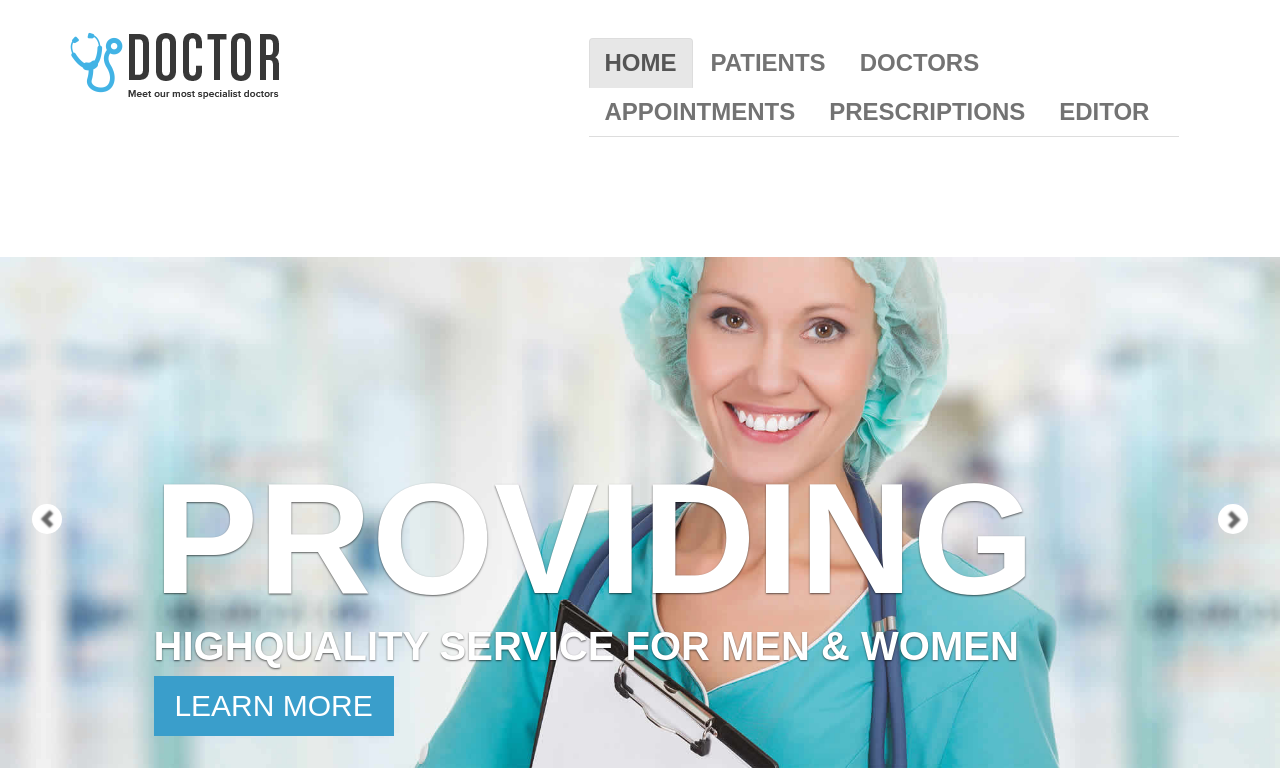
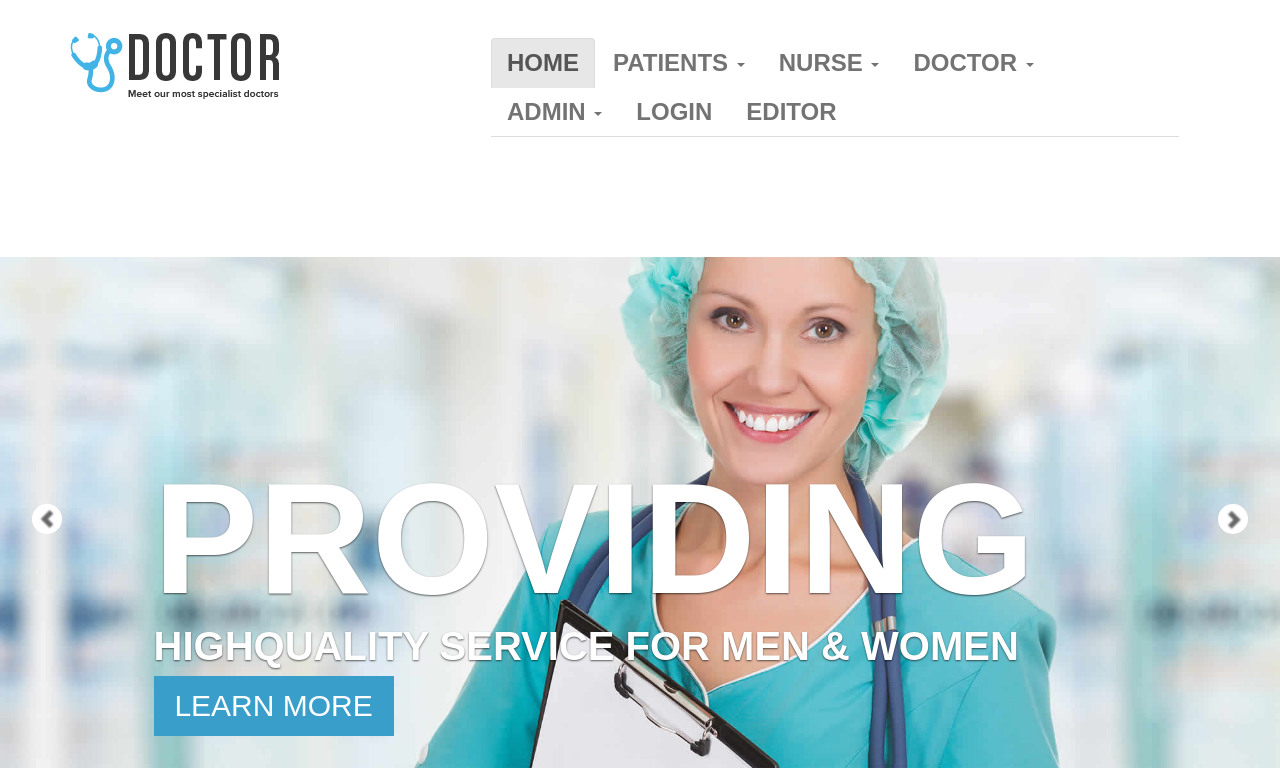
Before and after one commit to djlad/patientrecordproject, a Flask app: page /static/index.html in a window 1280 px wide. Shown: the top 768 px of the page. Run offline with Flask 2, Linux system fonts and the light colour scheme; data comes from the database, SQL or seed files in the repository; some libraries are stand-ins or nearby versions; some web fonts are replaced.

Commit message:
made pages drop down

```diff
--- a/routes/routes.py
+++ b/routes/routes.py
@@ -24,8 +24,9 @@ def add_user():
     return 'doctors'
 
 
-@mainroutes.route('/patients')
-def render_patients_area():
+@mainroutes.route('/login')
+def login():
+
     return 'patients'
 
 @mainroutes.route('/getpatients', methods=['GET', 'Post'])
--- a/static/css/style.css
+++ b/static/css/style.css
@@ -9,6 +9,17 @@
 *
 *
 ****/
+
+/* login */
+#login {
+    background-color: #3a9dca;
+    color: black;
+    width: 300px;
+    text-align:center;
+    margin: auto;
+    border: 2px solid black;
+    border-radius: 25px;
+}
 
 body {
     margin: 0;
--- a/static/entry.html
+++ b/static/entry.html
@@ -1,6 +1,6 @@
 <div class="row">
     <div class="col-md-10">
-        <input class="form-control" id="myInput" type="text" placeholder="Search..">
+        <input class="form-control" type="text" placeholder="Search..">
     </div>
     <div class="col-md-2">
         <button class="btn-primary" onclick="addEntry('{{selectorType}}')">Add</button>
@@ -17,7 +17,7 @@
                     {{/each}}
                 </tr>
             </thead>
-            <tbody id="myTable">
+            <tbody>
                 {{#each entries}}
                 <tr onclick="goToEditor({{ID}}, '{{selectorType}}')" >
                     {{#each this}}
--- a/static/index.html
+++ b/static/index.html
@@ -48,10 +48,6 @@
 
 					      <ul class="nav nav-tabs navbar-nav navbar-right">
 					        <li class="active"><a class="menu" data-toggle="tab" href="#landing-page" >Home</a></li>
-							<!--<li><a class="menu" data-toggle="tab" href="#about">about us</a></li>
-					        <li><a class="menu" data-toggle="tab" href="#service">our services </a></li>
-					        <li><a class="menu" data-toggle="tab" href="#team">our team</a></li>
-					        <li><a class="menu" data-toggle="tab" href="#contact">contact us</a></li>-->
 					        <li><a class="menu" data-toggle="tab" href="#patients">patients</a></li>
 					        <li><a class="menu" data-toggle="tab" href="#appointments">appointments</a></li>
 					      </ul>
@@ -134,5 +130,6 @@
 	<script src="js/main.js"></script>
 	<script src="js/patients.js"></script>
 	<script src="js/editor.js"></script>
+	<script src="js/login.js"></script>
 </body>
 </html>
--- /dev/null
+++ b/static/js/login.js
@@ -0,0 +1,14 @@
+console.log('login.js imported');
+
+function loadLogin(){
+    console.log(userInfo);
+}
+
+function onLogin(){
+    var username = document.getElementById();
+    var password = document.getElementById();
+    var url = '/login';
+    $.ajax(url,{
+
+    );
+}
--- a/static/js/main.js
+++ b/static/js/main.js
@@ -15,7 +15,8 @@ function loadTabs(){
         "tabholder",
         "entry",
         "editor",
-        'selector-table'
+        'selector-table',
+        'login'
     ]
     //pages = {};
     var elm = document.getElementById(urls[0]);
@@ -48,6 +49,7 @@ function genBuildTabs(pages){
         document.body.innerHTML = tabHolderTemplate(pages);
         //from patients.html
         loadPatients(pages);
+        loadLogin();
     }
 }
 
--- /dev/null
+++ b/static/login.html
@@ -0,0 +1,19 @@
+<div id="login" class="tab-pane">
+    <h3>Please log in</h3> <br><br>
+    User Name: <input type='text' name='username'/><br><br>
+    Password:  <input type='password' name='password'/><br><br>
+    <a href="" style="color:purple">Forgot login credentials? Click here</a><br>
+    <a href="" style="color:purple">Don't have account? Click here to sign up</a><br>
+    <input type='submit' name='login' value='Log in'/>
+    <br><br>
+</div>
+<script>
+function signup() {
+    var x = document.getElementById("signup");
+    if (x.style.display === "none") {
+        x.style.display = "block";
+    } else {
+        x.style.display = "none";
+    }
+}
+</script>
--- a/static/tabholder.html
+++ b/static/tabholder.html
@@ -3,12 +3,12 @@
 	<header class="top-header">
 		<div class="container">
 			<div class="row">
-				<div class="col-xs-5 header-logo">
+				<div class="col-xs-4 header-logo">
 					<br>
 					<a href="index.html"><img src="img/logo.png" alt="" class="img-responsive logo"></a>
 				</div>
 
-				<div class="col-md-7">
+				<div class="col-md-8">
 					<nav class="navbar navbar-default">
 					  <div class="container-fluid nav-bar">
 					    <!-- Brand and toggle get grouped for better mobile display -->
@@ -26,14 +26,47 @@
 
 					      <ul class="nav nav-tabs navbar-nav navbar-right">
 					        <li class="active"><a class="menu" data-toggle="tab" href="#landing-page" >Home</a></li>
-							<!--<li><a class="menu" data-toggle="tab" href="#about">about us</a></li>
-					        <li><a class="menu" data-toggle="tab" href="#service">our services </a></li>
-					        <li><a class="menu" data-toggle="tab" href="#team">our team</a></li>
-					        <li><a class="menu" data-toggle="tab" href="#contact">contact us</a></li>-->
-					        <li><a class="menu" data-toggle="tab" href="#patients">patients</a></li>
-					        <li><a class="menu" data-toggle="tab" href="#doctors">doctors</a></li>
-					        <li><a class="menu" data-toggle="tab" href="#appointments">appointments</a></li>
-					        <li><a class="menu" data-toggle="tab" href="#prescriptions">prescriptions</a></li>
+									<li class='dropdown'>
+										<a class="dropdown-toggle" data-toggle="dropdown" href="#">Patients
+										<span class="caret"></span></a>
+										<ul class='dropdown-menu'>
+											<li><a class="menu" data-toggle="tab" href="#appointments">view appointments</a></li>
+										</ul>
+									</li>
+
+									<li class='dropdown'>
+										<a class="dropdown-toggle" data-toggle="dropdown" href="#">Nurse
+										<span class="caret"></span></a>
+										<ul class='dropdown-menu'>
+											<li><a class="menu" data-toggle="tab" href="#patients">patients</a></li>
+											<li><a class="menu" data-toggle="tab" href="#doctors">doctors</a></li>
+											<li><a class="menu" data-toggle="tab" href="#appointments">appointments</a></li>
+											<li><a class="menu" data-toggle="tab" href="#prescriptions">prescriptions</a></li>
+										</ul>
+									</li>
+
+									<li class='dropdown'>
+										<a class="dropdown-toggle" data-toggle="dropdown" href="#">Doctor
+										<span class="caret"></span></a>
+										<ul class='dropdown-menu'>
+											<li><a class="menu" data-toggle="tab" href="#patients">patients</a></li>
+											<li><a class="menu" data-toggle="tab" href="#doctors">doctors</a></li>
+											<li><a class="menu" data-toggle="tab" href="#appointments">appointments</a></li>
+											<li><a class="menu" data-toggle="tab" href="#prescriptions">prescriptions</a></li>
+										</ul>
+									</li>
+
+									<li class='dropdown'>
+										<a class="dropdown-toggle" data-toggle="dropdown" href="#">Admin
+										<span class="caret"></span></a>
+										<ul class='dropdown-menu'>
+											<li><a class="menu" data-toggle="tab" href="#patients">patients</a></li>
+											<li><a class="menu" data-toggle="tab" href="#doctors">doctors</a></li>
+											<li><a class="menu" data-toggle="tab" href="#appointments">appointments</a></li>
+											<li><a class="menu" data-toggle="tab" href="#prescriptions">prescriptions</a></li>
+										</ul>
+									</li>
+									<li><a class="menu" data-toggle="tab" href="#login">login</a></li>
 					        <li><a id="editor-link" class="menu" data-toggle="tab" href="#editor">editor</a></li>
 					      </ul>
 					    </div><!-- /navbar-collapse -->
@@ -70,10 +103,6 @@
 
 					      <ul class="nav nav-tabs navbar-nav navbar-right">
 					        <li class="active"><a class="menu" data-toggle="tab" href="#landing-page" >Home</a></li>
-							<!--<li><a class="menu" data-toggle="tab" href="#about">about us</a></li>
-					        <li><a class="menu" data-toggle="tab" href="#service">our services </a></li>
-					        <li><a class="menu" data-toggle="tab" href="#team">our team</a></li>
-					        <li><a class="menu" data-toggle="tab" href="#contact">contact us</a></li>-->
 					        <li><a class="menu" data-toggle="tab" href="#patients">patients</a></li>
 					        <li><a class="menu" data-toggle="tab" href="#doctors">doctors</a></li>
 					        <li><a class="menu" data-toggle="tab" href="#appointments">appointments</a></li>
@@ -115,6 +144,11 @@
 			{{{prescriptions}}}
 		</div>
 
+		<!-- login tab-->
+		<div id="login" class="tab-pane">
+			{{{login}}}
+		</div>
+
 		<!-- editor tab (for editing entries in the database) -->
 		<div id="editor" class="tab-pane">
 			{{{editor}}}
```
